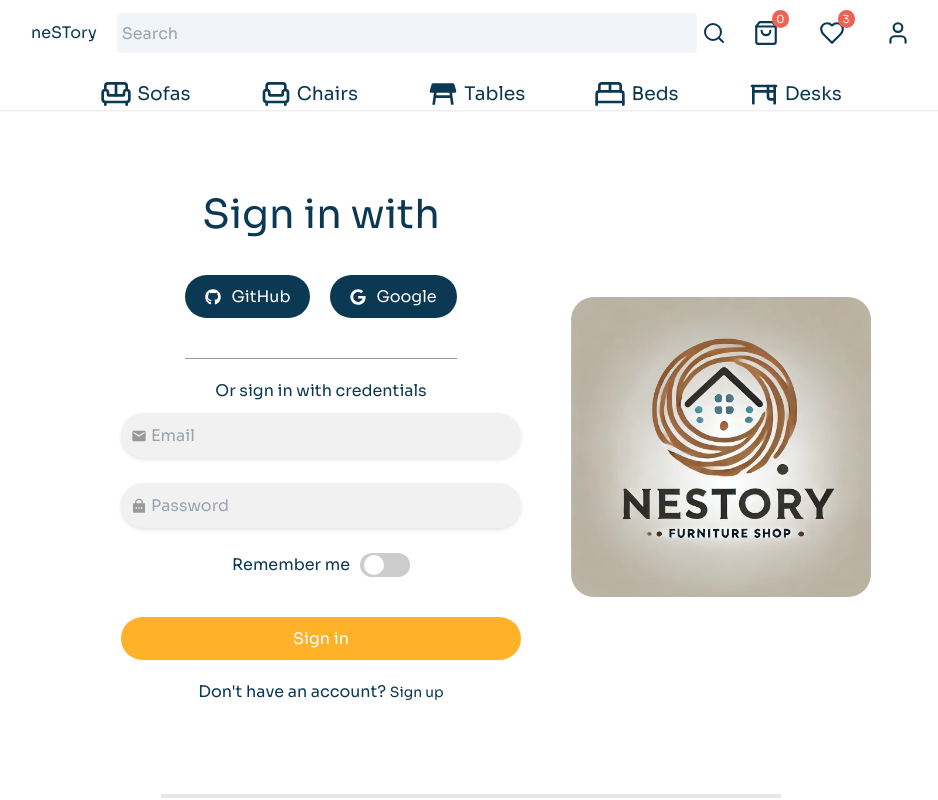
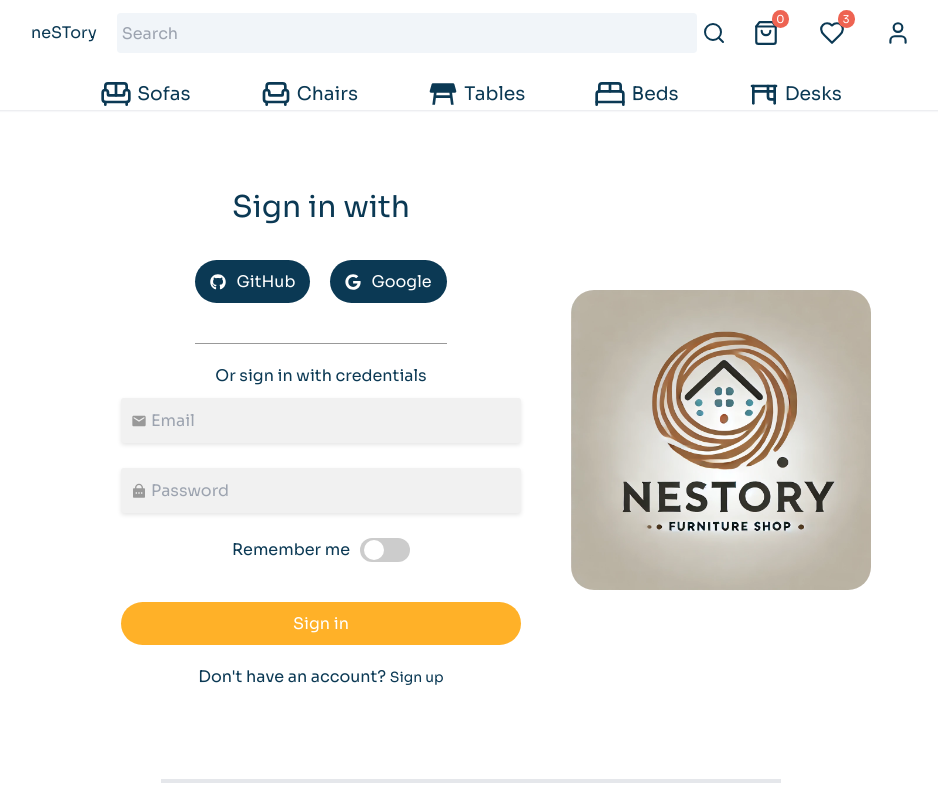
Before and after one commit to anyuka007/Nestory, a React (Vite) app in the folder frontend/: page /login in a window 1280 px wide. Shown: the top 800 px of the page, without its empty margins (169-1107 px from the left). Built offline with nearby package versions, Linux system fonts and the light colour scheme.

Commit message:
input-nicht-zufrieden

```diff
--- a/frontend/src/pages/Login/login.module.css
+++ b/frontend/src/pages/Login/login.module.css
@@ -34,6 +34,7 @@
 .container h2 {
   margin-bottom: 30px;
   margin-top: -5px;
+  font-size: 3rem;
 }
 
 .container input[type="email"],
@@ -44,7 +45,8 @@
   padding: 10px 10px 10px 30px;
   margin: 10px 0;
   border: none;
-  border-radius: 23px;
+  /* border-radius: 23px; */
+  border-radius: 3px;
   background-color: #f1f1f1;
   box-shadow: 0 2px 4px rgba(0, 0, 0, 0.1);
   outline: none;
@@ -123,7 +125,7 @@ form {
   text-decoration: underline;
 }
 
-/* this is our toggle switch style, button for remember me*/
+/* this is our toggle switch style button for remember me*/
 .switch {
   position: relative;
   display: inline-block;
@@ -177,7 +179,7 @@ input:checked + .slider:before {
 .buttonGithub,
 .buttonGoogle {
   background-color: var(--colorPrimary);
-  padding: 15px 20px;
+  padding: 10px 15px;
   font-size: 16px;
   height: 43px;
   color: white;
```
